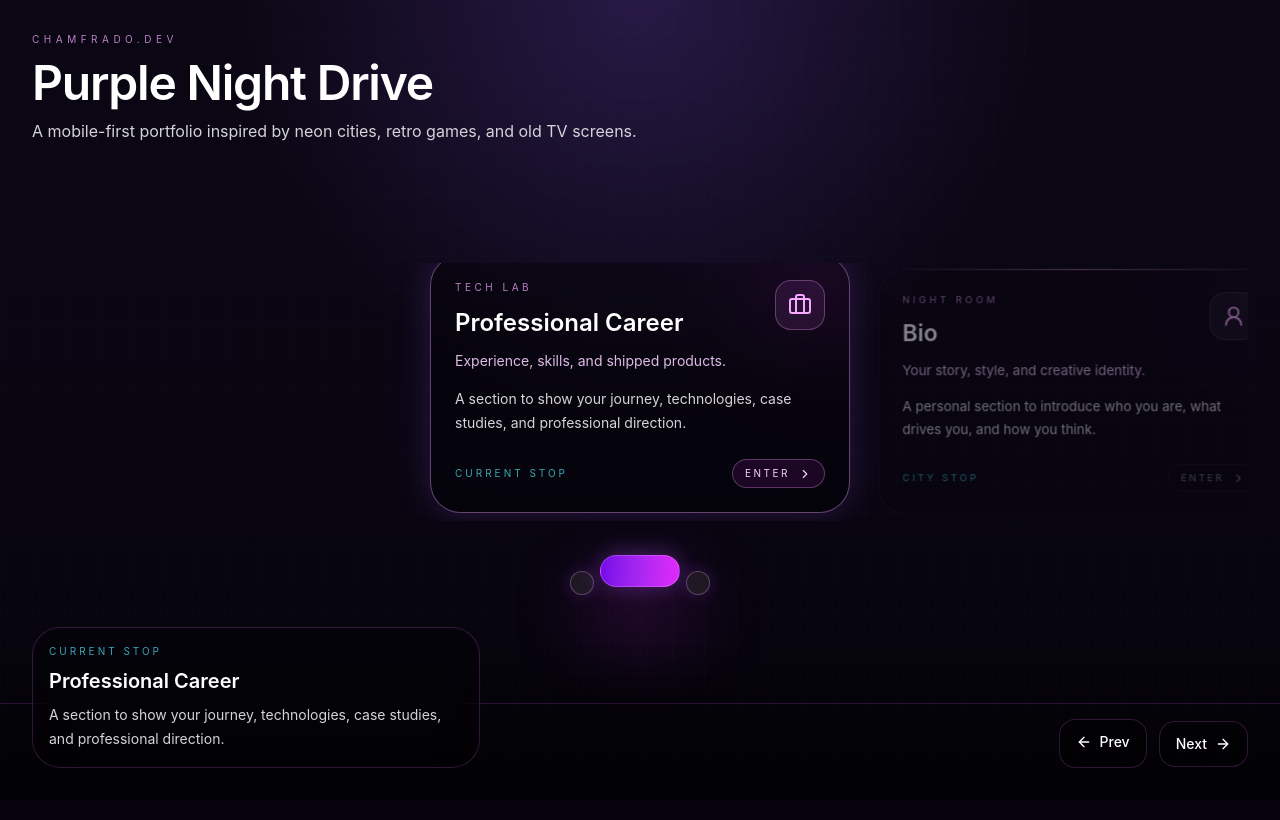
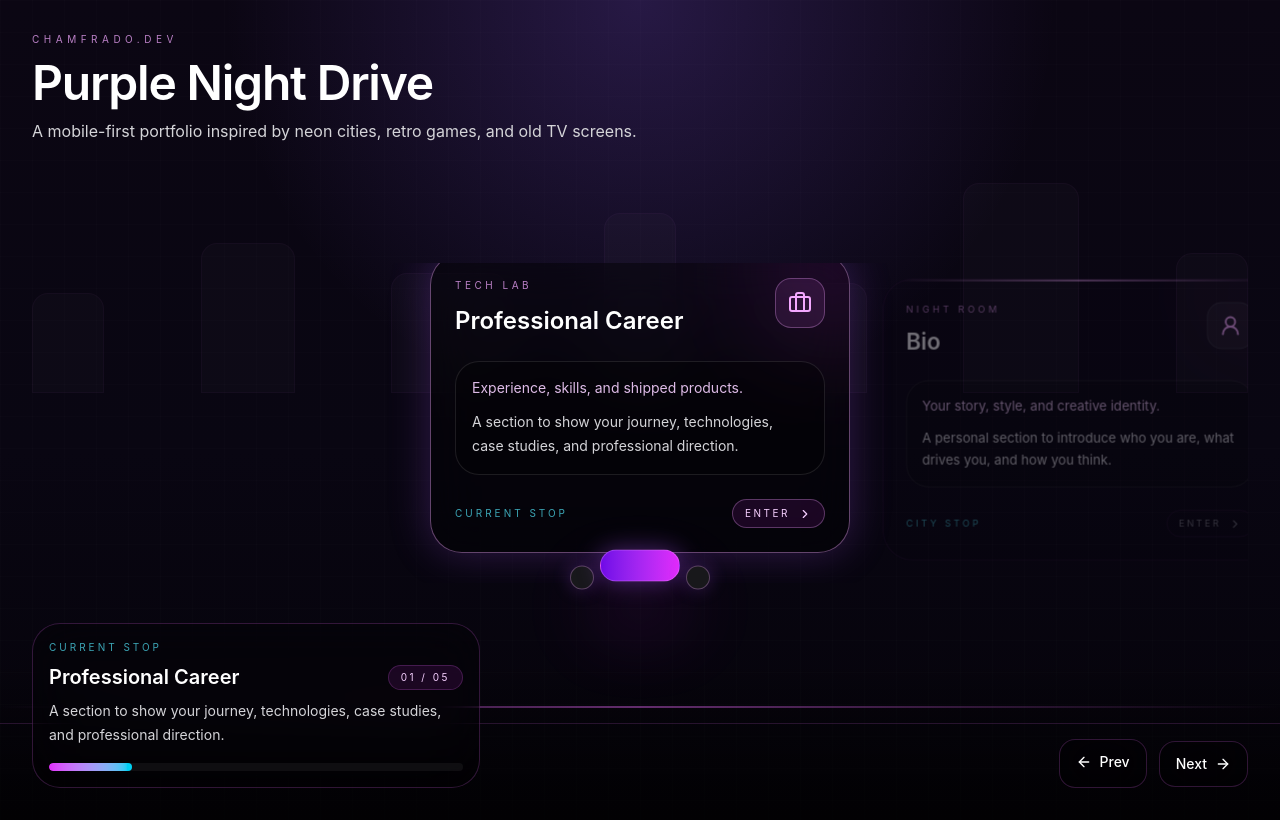
Before and after one commit to Chamfrado/Chamfrado.dev, a React (Vite) app: page / in a window 1280 px wide. Built offline with nearby package versions, Linux system fonts and the light colour scheme.

Commit message:
feat: improve city components - BuildingCard, CityView, Motorcycle and StreetHUD

```diff
--- a/src/components/city/BuildingCard.tsx
+++ b/src/components/city/BuildingCard.tsx
@@ -18,30 +18,31 @@ export default function BuildingCard({
   return (
     <motion.article
       animate={{
-        y: isActive ? -8 : 0,
-        scale: isActive ? 1 : 0.96,
-        opacity: isActive ? 1 : 0.5,
+        y: isActive ? -10 : 6,
+        scale: isActive ? 1 : 0.94,
+        opacity: isActive ? 1 : 0.42,
       }}
       transition={{ type: "spring", stiffness: 180, damping: 20 }}
       className="group relative h-full"
     >
       <div
         className={[
-          "relative overflow-hidden rounded-[1.9rem] border p-5 backdrop-blur-xl transition duration-300 md:p-6",
+          "relative overflow-hidden rounded-[2rem] border p-5 backdrop-blur-xl transition duration-300 md:p-6",
           isActive
-            ? "border-fuchsia-300/40 bg-black/35 shadow-[0_0_34px_rgba(168,85,247,0.22)]"
-            : "border-fuchsia-400/10 bg-black/15",
+            ? "border-fuchsia-300/40 bg-black/40 shadow-[0_0_40px_rgba(168,85,247,0.25)]"
+            : "border-fuchsia-400/10 bg-black/10",
         ].join(" ")}
       >
-        <div className="absolute inset-x-0 top-0 h-px bg-gradient-to-r from-transparent via-fuchsia-300/60 to-transparent" />
+        <div className="absolute inset-x-0 top-0 h-[2px] bg-gradient-to-r from-transparent via-fuchsia-300/70 to-transparent" />
         <div
           className={[
             "absolute -right-10 -top-10 h-28 w-28 rounded-full blur-3xl transition duration-300",
-            isActive ? "bg-fuchsia-500/20" : "bg-fuchsia-500/10",
+            isActive ? "bg-fuchsia-500/25" : "bg-fuchsia-500/10",
           ].join(" ")}
         />
 
-        <div className="relative flex items-start justify-between gap-4">
+        <div className="relative">
+          <div className="flex items-start justify-between gap-4">
             <div>
               <p className="text-[10px] uppercase tracking-[0.35em] text-fuchsia-300/75">
                 {section.storeName}
@@ -63,11 +64,13 @@ export default function BuildingCard({
             </div>
           </div>
 
-        <p className="mt-3 text-sm text-fuchsia-200/90">{section.subtitle}</p>
+          <div className="mt-6 rounded-[1.5rem] border border-white/10 bg-black/30 p-4">
+            <p className="text-sm text-fuchsia-200/90">{section.subtitle}</p>
 
-        <p className="mt-4 text-sm leading-6 text-zinc-300">
+            <p className="mt-3 text-sm leading-6 text-zinc-300">
               {section.description}
             </p>
+          </div>
 
           <div className="mt-6 flex items-center justify-between gap-3">
             <span className="text-[10px] uppercase tracking-[0.3em] text-cyan-300/70">
@@ -89,6 +92,7 @@ export default function BuildingCard({
             </button>
           </div>
         </div>
+      </div>
     </motion.article>
   );
 }
--- a/src/components/city/CityView.tsx
+++ b/src/components/city/CityView.tsx
@@ -1,8 +1,9 @@
 import { motion } from "framer-motion";
-import { ArrowLeft, ArrowRight } from "lucide-react";
 import { useEffect, useState } from "react";
 import { sections } from "../../data/sections";
 import BuildingCard from "./BuildingCard";
+import Motorcycle from "./Motorcycle";
+import StreetHUD from "./StreetHUD";
 
 const CARD_WIDTH_MOBILE = 320;
 const CARD_WIDTH_DESKTOP = 420;
@@ -24,7 +25,6 @@ export default function CityView() {
   }, []);
 
   const activeSection = sections[activeIndex];
-
   const step = cardWidth + CARD_GAP;
   const trackOffset = activeIndex * step;
 
@@ -44,6 +44,7 @@ export default function CityView() {
         <div className="absolute inset-0 opacity-30 [background-image:linear-gradient(rgba(255,255,255,0.04)_1px,transparent_1px),linear-gradient(90deg,rgba(255,255,255,0.04)_1px,transparent_1px)] [background-size:32px_32px]" />
         <div className="absolute inset-x-0 bottom-0 h-40 bg-gradient-to-t from-black/70 to-transparent" />
         <div className="absolute inset-x-0 bottom-24 h-px bg-fuchsia-400/15" />
+        <div className="absolute inset-x-0 bottom-28 h-[2px] bg-gradient-to-r from-transparent via-fuchsia-400/40 to-transparent" />
 
         <div className="relative mx-auto flex min-h-screen max-w-7xl flex-col justify-between px-4 py-6 md:px-8">
           <header className="pt-2">
@@ -60,6 +61,19 @@ export default function CityView() {
           </header>
 
           <section className="relative flex-1 py-8 md:py-10">
+            <div className="pointer-events-none absolute inset-x-0 top-10 hidden items-end justify-between opacity-35 md:flex">
+              {[100, 150, 120, 180, 110, 210, 140].map((height, index) => (
+                <div
+                  key={index}
+                  className="rounded-t-2xl border border-fuchsia-400/10 bg-white/5"
+                  style={{
+                    width: `${72 + (index % 3) * 22}px`,
+                    height: `${height}px`,
+                  }}
+                />
+              ))}
+            </div>
+
             <div className="relative z-10 mt-12 overflow-hidden md:mt-20">
               <motion.div
                 className="flex items-stretch"
@@ -94,55 +108,16 @@ export default function CityView() {
               </motion.div>
             </div>
 
-            <div className="pointer-events-none absolute bottom-8 left-1/2 z-20 -translate-x-1/2">
-              <div className="relative">
-                <div className="absolute left-1/2 top-full h-8 w-24 -translate-x-1/2 rounded-full bg-fuchsia-500/40 blur-2xl" />
-                <div className="flex items-end gap-1.5">
-                  <div className="h-6 w-6 rounded-full border border-fuchsia-300/30 bg-zinc-900 shadow-[0_0_18px_rgba(168,85,247,0.25)]" />
-                  <div className="mb-2 h-8 w-20 rounded-[1.2rem] border border-fuchsia-300/30 bg-gradient-to-r from-violet-700 to-fuchsia-500 shadow-[0_0_24px_rgba(168,85,247,0.4)]" />
-                  <div className="h-6 w-6 rounded-full border border-fuchsia-300/30 bg-zinc-900 shadow-[0_0_18px_rgba(168,85,247,0.25)]" />
-                </div>
-              </div>
-            </div>
+            <Motorcycle activeIndex={activeIndex} />
           </section>
 
-          <footer className="relative z-20 flex flex-col gap-4 pb-2 md:flex-row md:items-end md:justify-between">
-            <div className="rounded-[1.75rem] border border-fuchsia-400/20 bg-black/25 p-4 backdrop-blur-xl md:max-w-md">
-              <p className="text-[10px] uppercase tracking-[0.3em] text-cyan-300/70">
-                Current stop
-              </p>
-              <h2 className="mt-2 text-xl font-semibold text-white">
-                {activeSection.title}
-              </h2>
-              <p className="mt-2 text-sm leading-6 text-zinc-300">
-                {activeSection.description}
-              </p>
-            </div>
-
-            <div className="flex items-center gap-3">
-              <button
-                type="button"
-                onClick={goPrev}
-                className="rounded-2xl border border-fuchsia-400/20 bg-black/25 px-4 py-3 text-sm font-medium text-white backdrop-blur-xl transition hover:border-fuchsia-300/40 hover:bg-fuchsia-500/10"
-              >
-                <span className="inline-flex items-center gap-2">
-                  <ArrowLeft className="h-4 w-4" />
-                  Prev
-                </span>
-              </button>
-
-              <button
-                type="button"
-                onClick={goNext}
-                className="rounded-2xl border border-fuchsia-400/20 bg-black/25 px-4 py-3 text-sm font-medium text-white backdrop-blur-xl transition hover:border-fuchsia-300/40 hover:bg-fuchsia-500/10"
-              >
-                <span className="inline-flex items-center gap-2">
-                  Next
-                  <ArrowRight className="h-4 w-4" />
-                </span>
-              </button>
-            </div>
-          </footer>
+          <StreetHUD
+            activeSection={activeSection}
+            activeIndex={activeIndex}
+            total={sections.length}
+            onPrev={goPrev}
+            onNext={goNext}
+          />
         </div>
       </div>
     </main>
--- a/src/components/city/Motorcycle.tsx
+++ b/src/components/city/Motorcycle.tsx
@@ -0,0 +1,33 @@
+import { motion } from "framer-motion";
+
+type MotorcycleProps = {
+  activeIndex: number;
+};
+
+export default function Motorcycle({ activeIndex }: MotorcycleProps) {
+  return (
+    <motion.div
+      animate={{ x: activeIndex * 2 }}
+      transition={{ type: "spring", stiffness: 120, damping: 20 }}
+      className="pointer-events-none absolute bottom-8 left-1/2 z-20 -translate-x-1/2"
+    >
+      <div className="relative">
+        <motion.div
+          animate={{ opacity: [0.35, 0.55, 0.35] }}
+          transition={{ duration: 1.6, repeat: Infinity, ease: "easeInOut" }}
+          className="absolute left-1/2 top-full h-8 w-24 -translate-x-1/2 rounded-full bg-fuchsia-500/40 blur-2xl"
+        />
+
+        <motion.div
+          animate={{ y: [0, -1.5, 0] }}
+          transition={{ duration: 1.2, repeat: Infinity, ease: "easeInOut" }}
+          className="flex items-end gap-1.5"
+        >
+          <div className="h-6 w-6 rounded-full border border-fuchsia-300/30 bg-zinc-900 shadow-[0_0_18px_rgba(168,85,247,0.25)]" />
+          <div className="mb-2 h-8 w-20 rounded-[1.2rem] border border-fuchsia-300/30 bg-gradient-to-r from-violet-700 to-fuchsia-500 shadow-[0_0_24px_rgba(168,85,247,0.4)]" />
+          <div className="h-6 w-6 rounded-full border border-fuchsia-300/30 bg-zinc-900 shadow-[0_0_18px_rgba(168,85,247,0.25)]" />
+        </motion.div>
+      </div>
+    </motion.div>
+  );
+}
--- a/src/components/city/StreetHUD.tsx
+++ b/src/components/city/StreetHUD.tsx
@@ -0,0 +1,74 @@
+import { ArrowLeft, ArrowRight } from "lucide-react";
+import type { SectionItem } from "../../types/section";
+
+type StreetHUDProps = {
+  activeSection: SectionItem;
+  activeIndex: number;
+  total: number;
+  onPrev: () => void;
+  onNext: () => void;
+};
+
+export default function StreetHUD({
+  activeSection,
+  activeIndex,
+  total,
+  onPrev,
+  onNext,
+}: StreetHUDProps) {
+  return (
+    <footer className="relative z-20 flex flex-col gap-4 pb-2 md:flex-row md:items-end md:justify-between">
+      <div className="rounded-[1.75rem] border border-fuchsia-400/20 bg-black/25 p-4 backdrop-blur-xl md:max-w-md">
+        <p className="text-[10px] uppercase tracking-[0.3em] text-cyan-300/70">
+          Current stop
+        </p>
+
+        <div className="mt-2 flex items-center justify-between gap-4">
+          <h2 className="text-xl font-semibold text-white">
+            {activeSection.title}
+          </h2>
+
+          <span className="rounded-full border border-fuchsia-400/20 bg-fuchsia-500/10 px-3 py-1 text-[10px] uppercase tracking-[0.25em] text-fuchsia-200">
+            {String(activeIndex + 1).padStart(2, "0")} /{" "}
+            {String(total).padStart(2, "0")}
+          </span>
+        </div>
+
+        <p className="mt-2 text-sm leading-6 text-zinc-300">
+          {activeSection.description}
+        </p>
+
+        <div className="mt-4 h-2 overflow-hidden rounded-full bg-white/5">
+          <div
+            className="h-full rounded-full bg-gradient-to-r from-fuchsia-500 to-cyan-400 transition-all duration-300"
+            style={{ width: `${((activeIndex + 1) / total) * 100}%` }}
+          />
+        </div>
+      </div>
+
+      <div className="flex items-center gap-3">
+        <button
+          type="button"
+          onClick={onPrev}
+          className="rounded-2xl border border-fuchsia-400/20 bg-black/25 px-4 py-3 text-sm font-medium text-white backdrop-blur-xl transition hover:border-fuchsia-300/40 hover:bg-fuchsia-500/10"
+        >
+          <span className="inline-flex items-center gap-2">
+            <ArrowLeft className="h-4 w-4" />
+            Prev
+          </span>
+        </button>
+
+        <button
+          type="button"
+          onClick={onNext}
+          className="rounded-2xl border border-fuchsia-400/20 bg-black/25 px-4 py-3 text-sm font-medium text-white backdrop-blur-xl transition hover:border-fuchsia-300/40 hover:bg-fuchsia-500/10"
+        >
+          <span className="inline-flex items-center gap-2">
+            Next
+            <ArrowRight className="h-4 w-4" />
+          </span>
+        </button>
+      </div>
+    </footer>
+  );
+}
```
Lines whose indentation alone changed are shown as unchanged.
